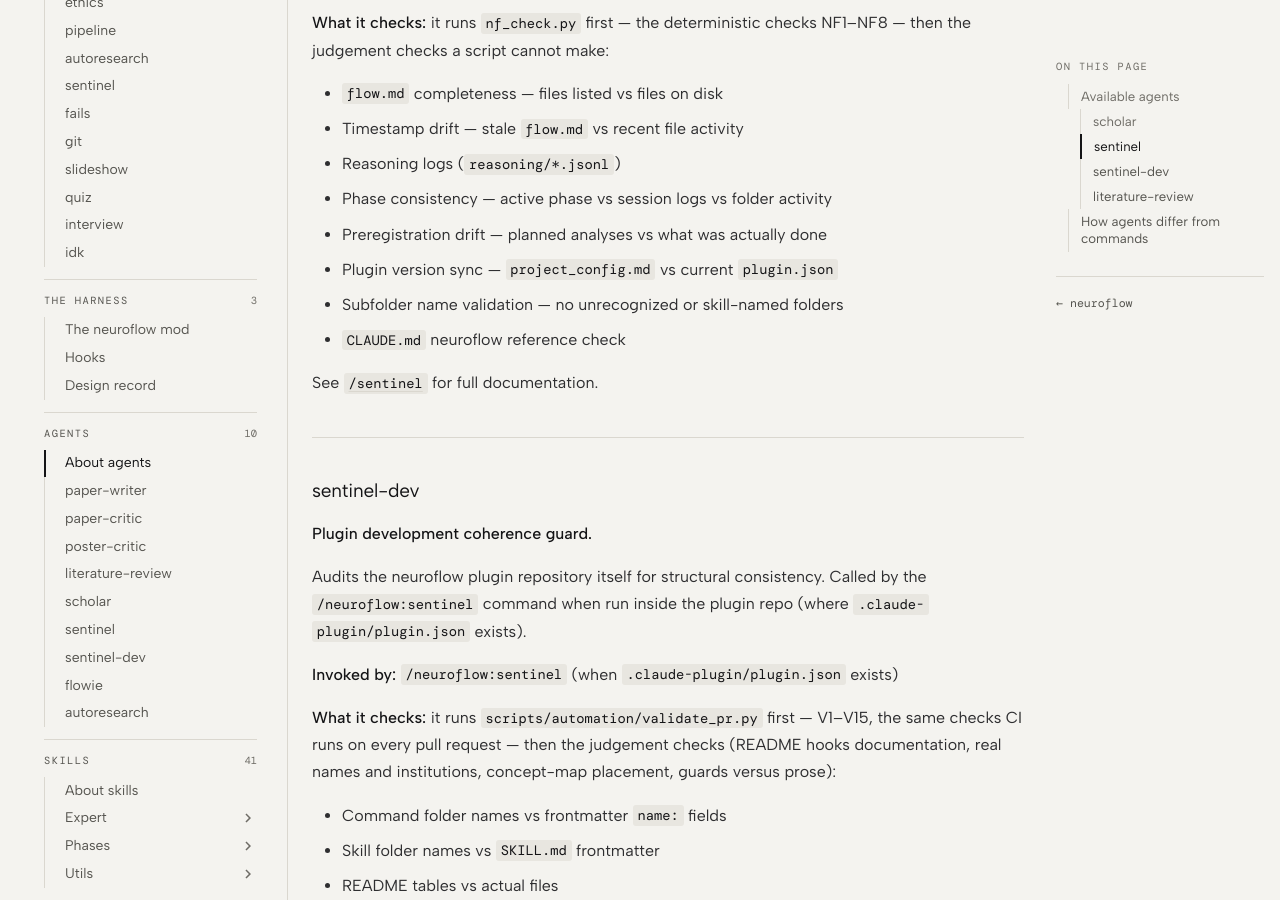
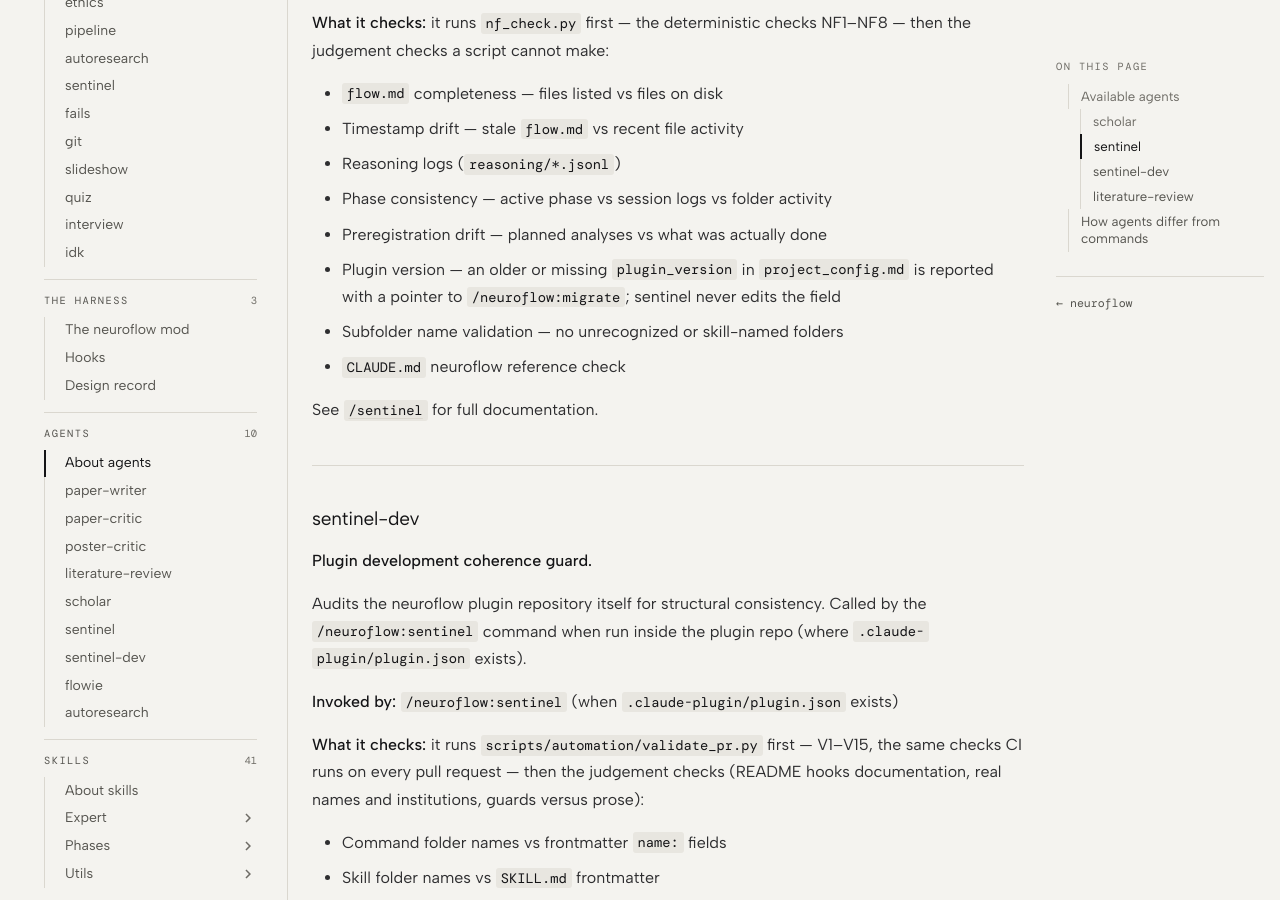
Before and after one commit to stanislavjiricek/neuroflow, an MkDocs documentation site: the page built from docs/concepts/agents.md, in a window 1280 px wide and 900 px high, scrolled down 2385 px. Built offline with MkDocs 1.6.1 and Material for MkDocs 9.7.7, drawn with Linux system fonts in a browser that asks for light colours; some web fonts are replaced; comment, search, counter and statistics services are not loaded.

Commit message:
fix: retire the concept-map check and other mind-map leftovers
- sentinel-dev J3 told the agent to edit docs/javascripts/mind.js, which this
  release deleted (V10 no longer reads it); J3 is retired and its id stays
  unused, like a retired V id.
- docs/commands/sentinel.md and docs/concepts/agents.md no longer list
  mind-map propagation or concept-map placement among sentinel-dev's checks.
- The project sentinel reports an older or missing plugin_version and points
  at /neuroflow:migrate; it never edits the field (agents.md said "sync").
- The pre-push hint no longer asks for a docs/index.md update.

Co-Authored-By: Claude Opus 5.5 <noreply@anthropic.com>

```diff
--- a/docs/concepts/agents.md
+++ b/docs/concepts/agents.md
@@ -83,7 +83,7 @@ Audits `.neuroflow/` for internal consistency and drift. Called by the `/neurofl
 - Reasoning logs (`reasoning/*.jsonl`)
 - Phase consistency — active phase vs session logs vs folder activity
 - Preregistration drift — planned analyses vs what was actually done
-- Plugin version sync — `project_config.md` vs current `plugin.json`
+- Plugin version — an older or missing `plugin_version` in `project_config.md` is reported with a pointer to `/neuroflow:migrate`; sentinel never edits the field
 - Subfolder name validation — no unrecognized or skill-named folders
 - `CLAUDE.md` neuroflow reference check
 
@@ -99,7 +99,7 @@ Audits the neuroflow plugin repository itself for structural consistency. Called
 
 **Invoked by:** `/neuroflow:sentinel` (when `.claude-plugin/plugin.json` exists)
 
-**What it checks:** it runs `scripts/automation/validate_pr.py` first — V1–V15, the same checks CI runs on every pull request — then the judgement checks (README hooks documentation, real names and institutions, concept-map placement, guards versus prose):
+**What it checks:** it runs `scripts/automation/validate_pr.py` first — V1–V15, the same checks CI runs on every pull request — then the judgement checks (README hooks documentation, real names and institutions, guards versus prose):
 
 - Command folder names vs frontmatter `name:` fields
 - Skill folder names vs `SKILL.md` frontmatter
```
Also changed, not shown: agents/sentinel-dev.md (+2 -2 lines), docs/commands/sentinel.md (+1 -1 lines), 1 other file.
